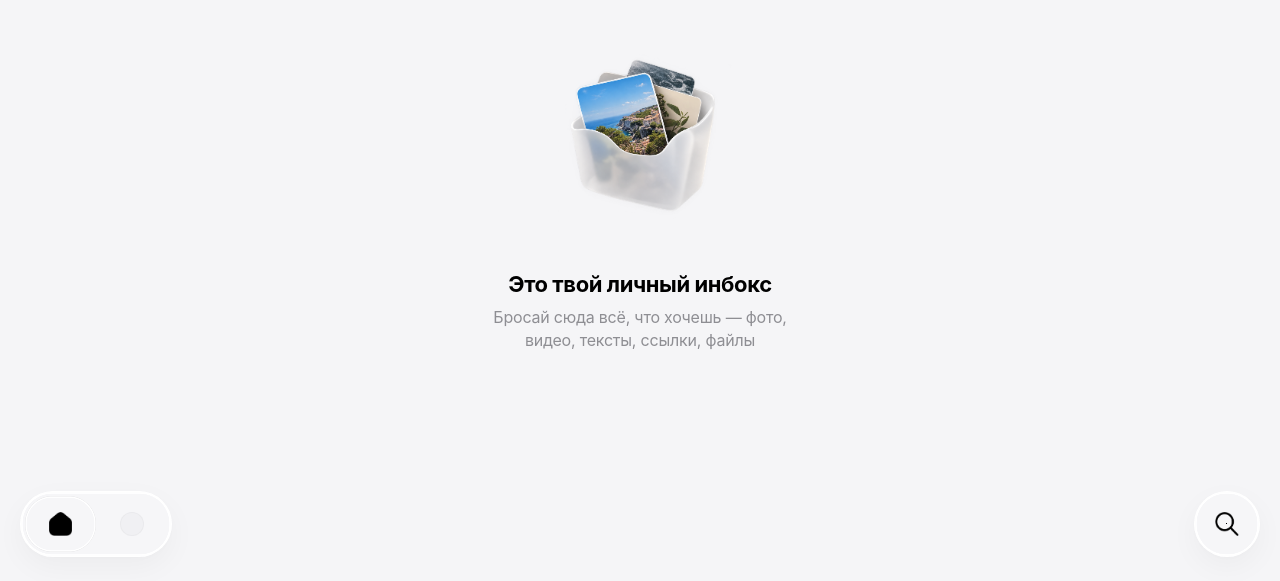
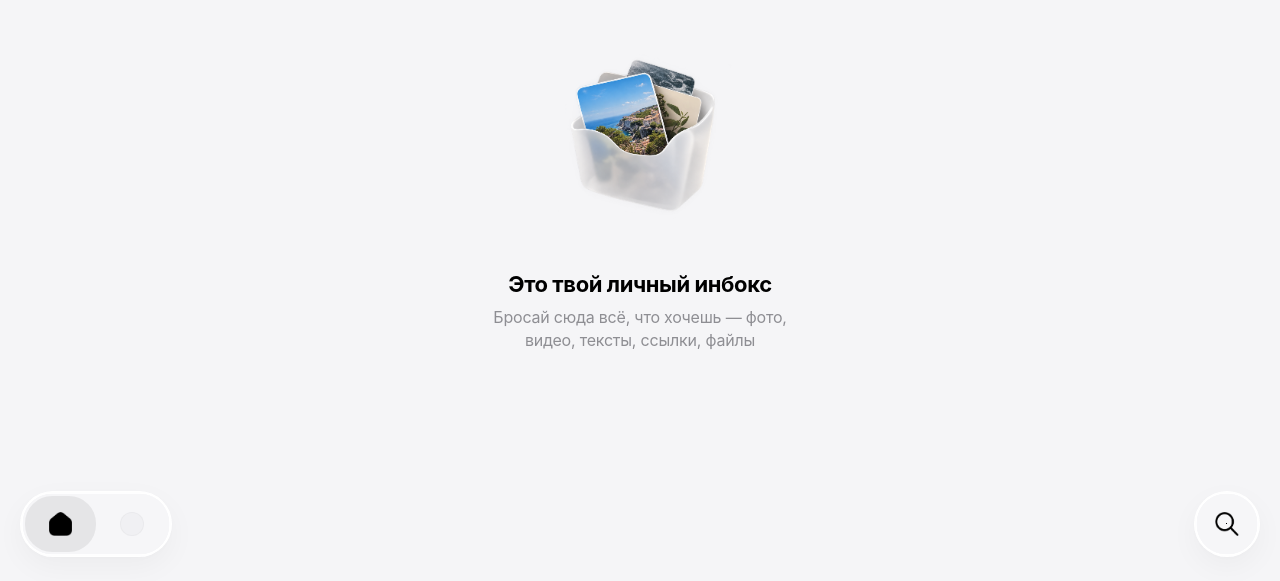
Before and after one commit to jango100500-ui/butterfly, a React (Vite) app: page / in a window 1280 px wide. Shown: the part 219-800 px from the top of the page. Built offline with nearby package versions, Linux system fonts and the light colour scheme.

Commit message:
Update tabs.tsx

```diff
--- a/src/uis/tabs.tsx
+++ b/src/uis/tabs.tsx
@@ -35,7 +35,7 @@ const styles = {
   },
   tabItem: {
     position: 'relative' as const,
-    zIndex: 2,
+    zIndex: 1,
     display: 'flex',
     alignItems: 'center',
     justifyContent: 'center',
@@ -53,18 +53,30 @@ const styles = {
     left: '4px',
     height: 'calc(100% - 8px)',
     borderRadius: '27px',
-    zIndex: 1,
+    zIndex: 3,
     pointerEvents: 'none' as const,
     transformOrigin: 'center center',
     boxSizing: 'border-box' as const,
-    willChange: 'transform, left, width',
-    background: 'rgba(0, 0, 0, 0.06)',
+    willChange: 'transform, left, width, background-color, border-color',
+    transition: 'background-color 0.18s ease-out, border-color 0.18s ease-out',
+    border: '1px solid transparent',
+  },
+  glassLayer: {
+    position: 'absolute' as const,
+    top: 0,
+    left: 0,
+    width: '100%',
+    height: '100%',
+    borderRadius: 'inherit',
+    pointerEvents: 'none' as const,
+    transition: 'opacity 0.18s ease-out',
   },
   icon: {
     width: '24px',
     height: '24px',
     objectFit: 'contain' as const,
     filter: 'brightness(0)',
+    transition: 'transform 0.18s ease-out, opacity 0.2s ease',
   },
   avatarSkeleton: {
     width: '24px',
@@ -72,6 +84,7 @@ const styles = {
     borderRadius: '50%',
     border: '1px solid rgba(0, 0, 0, 0.08)',
     boxSizing: 'border-box' as const,
+    transition: 'transform 0.18s ease-out, opacity 0.2s ease',
   },
   searchButton: {
     position: 'relative' as const,
@@ -95,6 +108,7 @@ const styles = {
 
 export const Tabs: React.FC = () => {
   const [activeIndex, setActiveIndex] = useState(0);
+  const [isFlying, setIsFlying] = useState(false);
   const sliderRef = useRef<HTMLDivElement>(null);
   const tabRefs = useRef<(HTMLButtonElement | null)[]>([]);
 
@@ -136,9 +150,11 @@ export const Tabs: React.FC = () => {
       sliderRef.current.style.left = `${state.current.x}px`;
       sliderRef.current.style.width = `${state.current.w}px`;
       sliderRef.current.style.transform = `scale(1, 1)`;
+      setIsFlying(false);
     } else {
       state.current.intensity = diff > 1 ? 1 : 0.6;
       state.current.isMoving = true;
+      setIsFlying(true);
     }
   };
 
@@ -156,10 +172,11 @@ export const Tabs: React.FC = () => {
         const vel = Math.abs(s.vx);
 
         if (s.isMoving) {
-          if (dist > 8) {
+          if (dist > 6) {
             s.tsy = 1 + (0.27 * s.intensity);
             s.tsx = 1 - (0.10 * s.intensity);
-          } else if (dist <= 8 && dist > 0.5) {
+            setIsFlying(true);
+          } else if (dist <= 6 && dist > 0.5) {
             s.tsy = 1 - (0.05 * s.intensity);
             s.tsx = 1 + (0.08 * s.intensity);
           } else {
@@ -167,6 +184,7 @@ export const Tabs: React.FC = () => {
             s.tsy = 1;
             if (vel < 0.2 && Math.abs(s.vsx) < 0.2) {
               s.isMoving = false;
+              setIsFlying(false);
             }
           }
         }
@@ -192,8 +210,20 @@ export const Tabs: React.FC = () => {
     <nav style={styles.navWrapper}>
       <div style={styles.tabBar}>
         <Glass radius={33} noShadow />
-        <div ref={sliderRef} style={styles.slider}>
-          <Glass radius={27} noShadow />
+
+        <div
+          ref={sliderRef}
+          style={{
+            ...styles.slider,
+            backgroundColor: isFlying ? 'rgba(255, 255, 255, 0.05)' : 'rgba(0, 0, 0, 0.065)',
+            borderColor: isFlying ? 'rgba(255, 255, 255, 0.7)' : 'transparent',
+            backdropFilter: isFlying ? 'blur(8px) contrast(120%)' : 'none',
+            WebkitBackdropFilter: isFlying ? 'blur(8px) contrast(120%)' : 'none',
+          }}
+        >
+          <div style={{ ...styles.glassLayer, opacity: isFlying ? 1 : 0 }}>
+            <Glass radius={27} noShadow />
+          </div>
         </div>
 
         <button
@@ -207,7 +237,7 @@ export const Tabs: React.FC = () => {
             style={{
               ...styles.icon,
               opacity: activeIndex === 0 ? 1 : 0.35,
-              transition: 'opacity 0.2s ease',
+              transform: isFlying && activeIndex !== 0 ? 'scale(0.92)' : 'scale(1)',
             }}
           />
         </button>
@@ -222,7 +252,7 @@ export const Tabs: React.FC = () => {
             style={{
               ...styles.avatarSkeleton,
               opacity: activeIndex === 1 ? 1 : 0.35,
-              transition: 'opacity 0.2s ease',
+              transform: isFlying && activeIndex !== 1 ? 'scale(0.92)' : 'scale(1)',
             }}
           />
         </button>
```
